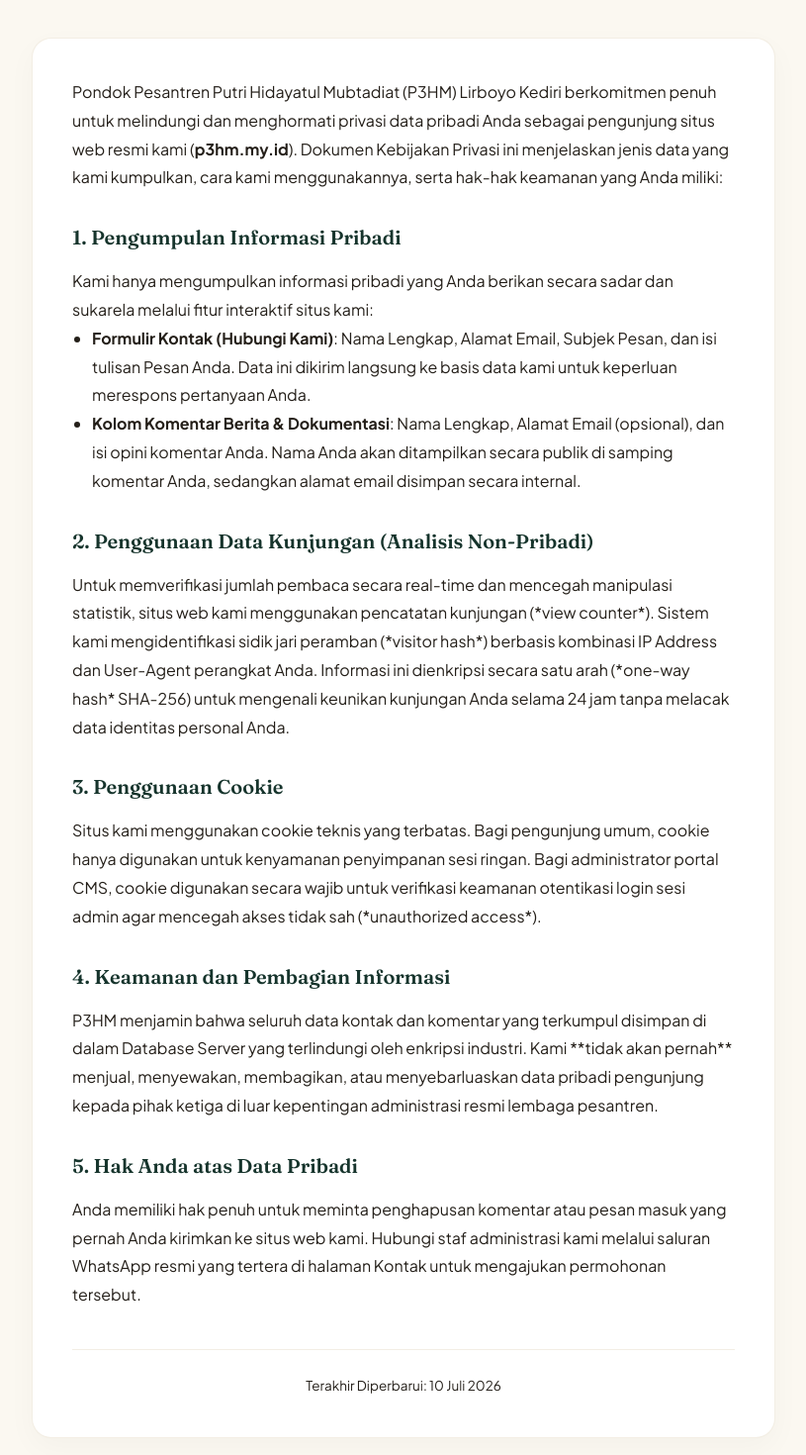
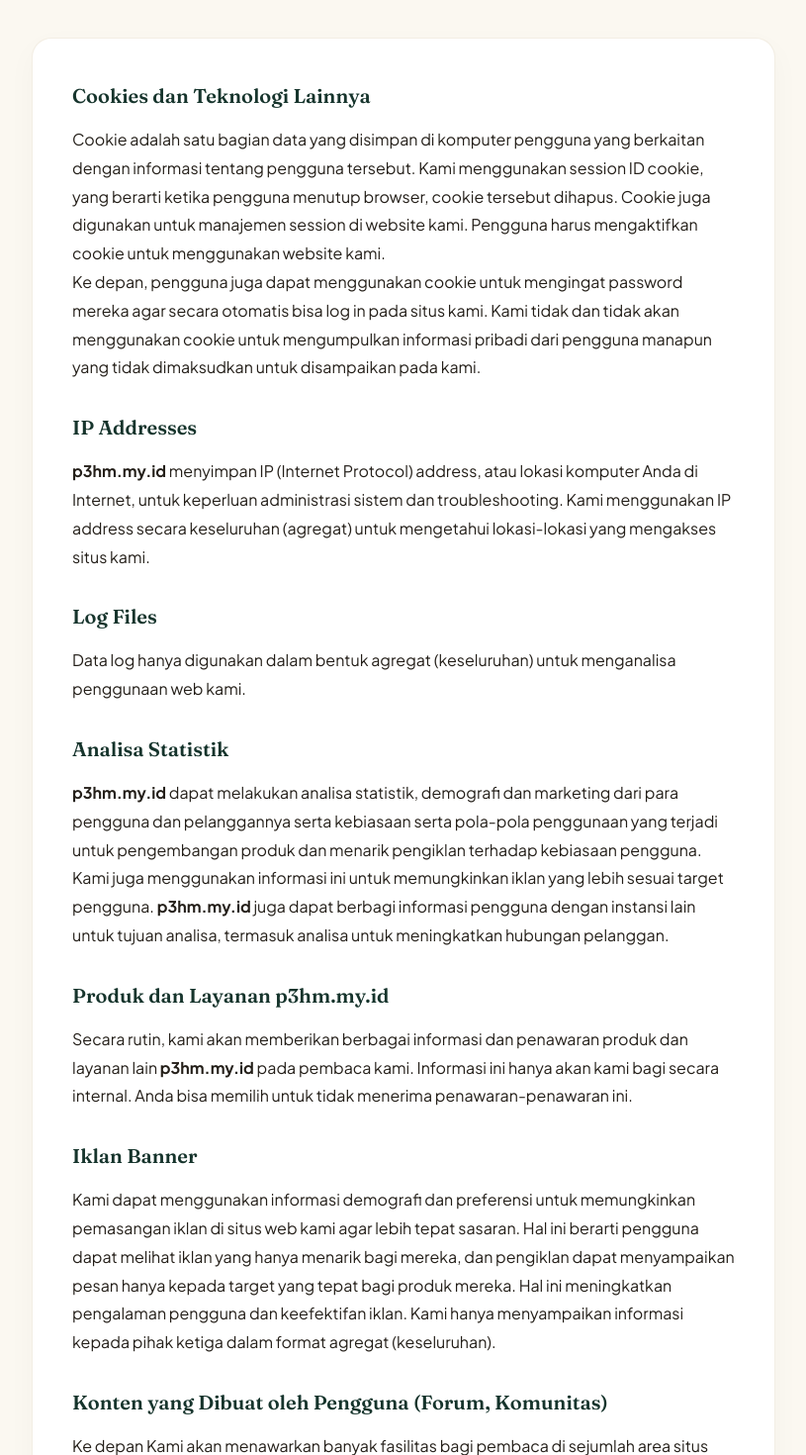
Before and after one commit to dev-elzy/mubtadiaat, a Next.js app: page /privacy-policy in a window 1280 px wide. Shown: the part 240-1710 px from the top of the page at 99% size, without its empty margins (232-1047 px from the left). Built offline with nearby package versions, Linux system fonts and the light colour scheme.

Commit message:
docs: rewrite Tentang Kami, Disclaimer, and Privacy Policy content customized for p3hm.my.id website profile

```diff
--- a/app/privacy-policy/page.jsx
+++ b/app/privacy-policy/page.jsx
@@ -19,56 +19,57 @@
         {/* Content Card */}
         <div style={{ background: '#ffffff', border: '1px solid rgba(173,138,78,0.15)', borderRadius: '20px', padding: '40px', boxShadow: '0 10px 30px rgba(15,43,36,0.03)', color: 'var(--ink)', lineHeight: '1.8' }}>
 
+          <h3 style={{ fontFamily: '"Fraunces", serif', color: 'var(--teal-900)', fontSize: '20px', marginTop: 0, marginBottom: '12px' }}>
+            Cookies dan Teknologi Lainnya
+          </h3>
           <p>
-            Pondok Pesantren Putri Hidayatul Mubtadiat (P3HM) Lirboyo Kediri berkomitmen penuh untuk melindungi dan menghormati privasi data pribadi Anda sebagai pengunjung situs web resmi kami (<strong>p3hm.my.id</strong>). Dokumen Kebijakan Privasi ini menjelaskan jenis data yang kami kumpulkan, cara kami menggunakannya, serta hak-hak keamanan yang Anda miliki:
+            Cookie adalah satu bagian data yang disimpan di komputer pengguna yang berkaitan dengan informasi tentang pengguna tersebut. Kami menggunakan session ID cookie, yang berarti ketika pengguna menutup browser, cookie tersebut dihapus. Cookie juga digunakan untuk manajemen session di website kami. Pengguna harus mengaktifkan cookie untuk menggunakan website kami.
+          </p>
+          <p>
+            Ke depan, pengguna juga dapat menggunakan cookie untuk mengingat password mereka agar secara otomatis bisa log in pada situs kami. Kami tidak dan tidak akan menggunakan cookie untuk mengumpulkan informasi pribadi dari pengguna manapun yang tidak dimaksudkan untuk disampaikan pada kami.
           </p>
 
           <h3 style={{ fontFamily: '"Fraunces", serif', color: 'var(--teal-900)', fontSize: '20px', marginTop: '28px', marginBottom: '12px' }}>
-            1. Pengumpulan Informasi Pribadi
+            IP Addresses
           </h3>
           <p>
-            Kami hanya mengumpulkan informasi pribadi yang Anda berikan secara sadar dan sukarela melalui fitur interaktif situs kami:
-          </p>
-          <ul style={{ paddingLeft: '20px', margin: '0 0 20px 0' }}>
-            <li>
-              <strong>Formulir Kontak (Hubungi Kami)</strong>: Nama Lengkap, Alamat Email, Subjek Pesan, dan isi tulisan Pesan Anda. Data ini dikirim langsung ke basis data kami untuk keperluan merespons pertanyaan Anda.
-            </li>
-            <li>
-              <strong>Kolom Komentar Berita &amp; Dokumentasi</strong>: Nama Lengkap, Alamat Email (opsional), dan isi opini komentar Anda. Nama Anda akan ditampilkan secara publik di samping komentar Anda, sedangkan alamat email disimpan secara internal.
-            </li>
-          </ul>
-
-          <h3 style={{ fontFamily: '"Fraunces", serif', color: 'var(--teal-900)', fontSize: '20px', marginTop: '28px', marginBottom: '12px' }}>
-            2. Penggunaan Data Kunjungan (Analisis Non-Pribadi)
-          </h3>
-          <p>
-            Untuk memverifikasi jumlah pembaca secara real-time dan mencegah manipulasi statistik, situs web kami menggunakan pencatatan kunjungan (*view counter*). Sistem kami mengidentifikasi sidik jari peramban (*visitor hash*) berbasis kombinasi IP Address dan User-Agent perangkat Anda. Informasi ini dienkripsi secara satu arah (*one-way hash* SHA-256) untuk mengenali keunikan kunjungan Anda selama 24 jam tanpa melacak data identitas personal Anda.
+            <strong>p3hm.my.id</strong> menyimpan IP (Internet Protocol) address, atau lokasi komputer Anda di Internet, untuk keperluan administrasi sistem dan troubleshooting. Kami menggunakan IP address secara keseluruhan (agregat) untuk mengetahui lokasi-lokasi yang mengakses situs kami.
           </p>
 
           <h3 style={{ fontFamily: '"Fraunces", serif', color: 'var(--teal-900)', fontSize: '20px', marginTop: '28px', marginBottom: '12px' }}>
-            3. Penggunaan Cookie
+            Log Files
           </h3>
           <p>
-            Situs kami menggunakan cookie teknis yang terbatas. Bagi pengunjung umum, cookie hanya digunakan untuk kenyamanan penyimpanan sesi ringan. Bagi administrator portal CMS, cookie digunakan secara wajib untuk verifikasi keamanan otentikasi login sesi admin agar mencegah akses tidak sah (*unauthorized access*).
+            Data log hanya digunakan dalam bentuk agregat (keseluruhan) untuk menganalisa penggunaan web kami.
           </p>
 
           <h3 style={{ fontFamily: '"Fraunces", serif', color: 'var(--teal-900)', fontSize: '20px', marginTop: '28px', marginBottom: '12px' }}>
-            4. Keamanan dan Pembagian Informasi
+            Analisa Statistik
           </h3>
           <p>
-            P3HM menjamin bahwa seluruh data kontak dan komentar yang terkumpul disimpan di dalam Database Server yang terlindungi oleh enkripsi industri. Kami **tidak akan pernah** menjual, menyewakan, membagikan, atau menyebarluaskan data pribadi pengunjung kepada pihak ketiga di luar kepentingan administrasi resmi lembaga pesantren.
+            <strong>p3hm.my.id</strong> dapat melakukan analisa statistik, demografi dan marketing dari para pengguna dan pelanggannya serta kebiasaan serta pola-pola penggunaan yang terjadi untuk pengembangan produk dan menarik pengiklan terhadap kebiasaan pengguna. Kami juga menggunakan informasi ini untuk memungkinkan iklan yang lebih sesuai target pengguna. <strong>p3hm.my.id</strong> juga dapat berbagi informasi pengguna dengan instansi lain untuk tujuan analisa, termasuk analisa untuk meningkatkan hubungan pelanggan.
           </p>
 
           <h3 style={{ fontFamily: '"Fraunces", serif', color: 'var(--teal-900)', fontSize: '20px', marginTop: '28px', marginBottom: '12px' }}>
-            5. Hak Anda atas Data Pribadi
+            Produk dan Layanan p3hm.my.id
           </h3>
           <p>
-            Anda memiliki hak penuh untuk meminta penghapusan komentar atau pesan masuk yang pernah Anda kirimkan ke situs web kami. Hubungi staf administrasi kami melalui saluran WhatsApp resmi yang tertera di halaman Kontak untuk mengajukan permohonan tersebut.
+            Secara rutin, kami akan memberikan berbagai informasi dan penawaran produk dan layanan lain <strong>p3hm.my.id</strong> pada pembaca kami. Informasi ini hanya akan kami bagi secara internal. Anda bisa memilih untuk tidak menerima penawaran-penawaran ini.
           </p>
 
-          <div style={{ marginTop: '40px', paddingTop: '24px', borderTop: '1px solid rgba(173,138,78,0.15)', fontSize: '13.5px', color: 'var(--text-tertiary)', textAlign: 'center' }}>
-            Terakhir Diperbarui: 10 Juli 2026
-          </div>
+          <h3 style={{ fontFamily: '"Fraunces", serif', color: 'var(--teal-900)', fontSize: '20px', marginTop: '28px', marginBottom: '12px' }}>
+            Iklan Banner
+          </h3>
+          <p>
+            Kami dapat menggunakan informasi demografi dan preferensi untuk memungkinkan pemasangan iklan di situs web kami agar lebih tepat sasaran. Hal ini berarti pengguna dapat melihat iklan yang hanya menarik bagi mereka, dan pengiklan dapat menyampaikan pesan hanya kepada target yang tepat bagi produk mereka. Hal ini meningkatkan pengalaman pengguna dan keefektifan iklan. Kami hanya menyampaikan informasi kepada pihak ketiga dalam format agregat (keseluruhan).
+          </p>
+
+          <h3 style={{ fontFamily: '"Fraunces", serif', color: 'var(--teal-900)', fontSize: '20px', marginTop: '28px', marginBottom: '12px' }}>
+            Konten yang Dibuat oleh Pengguna (Forum, Komunitas)
+          </h3>
+          <p>
+            Ke depan Kami akan menawarkan banyak fasilitas bagi pembaca di sejumlah area situs kami. Informasi apapun yang Anda sampaikan dan dipublikasikan di forum bersama dengan nama pengguna (screen name atau ID), adalah di area publik dan dapat digunakan oleh <strong>p3hm.my.id</strong> untuk keperluan promosi di seluruh media online dan offline. Untuk informasi lebih lanjut, silakan melihat Persetujuan Pengguna di masing-masing fasilitas dan layanan kami.
+          </p>
 
         </div>
 
```
Also changed, not shown: app/disclaimer/page.jsx (+15 -21 lines), app/tentang-kami/page.jsx (+6 -30 lines).
